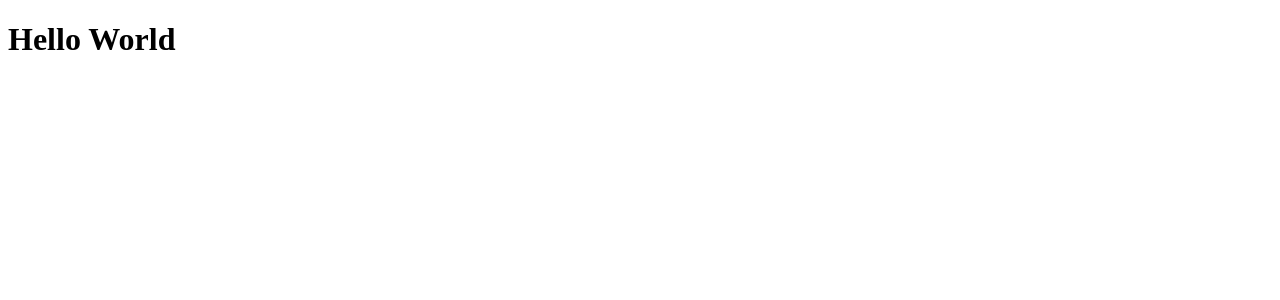
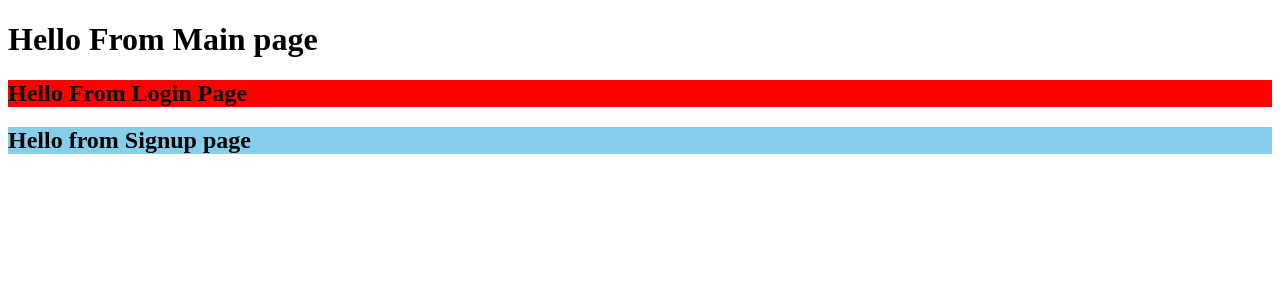
Before and after one commit to manuraj23/Angular, an Angular app: page / in a window 1280 px wide. Shown: the top 300 px of the page. Built offline with nearby package versions, Linux system fonts and the light colour scheme.

Commit message:
Components added

```diff
--- a/src/app/app.html
+++ b/src/app/app.html
@@ -1 +1,3 @@
-<h1>Hello World</h1>
+<h1>Hello From Main page</h1>
+<app-login></app-login>
+<app-signup></app-signup>
--- a/src/app/app.ts
+++ b/src/app/app.ts
@@ -1,9 +1,11 @@
 import { Component, signal } from '@angular/core';
 import { RouterOutlet } from '@angular/router';
+import { Login } from './login/login';
+import { Signup } from './signup/signup';
 
 @Component({
   selector: 'app-root',
-  imports: [RouterOutlet],
+  imports: [RouterOutlet, Login, Signup],
   templateUrl: './app.html',
   styleUrl: './app.css'
 })
--- /dev/null
+++ b/src/app/login/login.html
@@ -0,0 +1 @@
+<H2 style="background-color: red;" >Hello From Login Page</H2>
--- /dev/null
+++ b/src/app/signup/signup.html
@@ -0,0 +1 @@
+<H2 style="background-color: skyblue;" >Hello from Signup page</H2>
```
Also changed, not shown: src/app/login/login.ts (added, +11 -0 lines), src/app/signup/signup.ts (added, +11 -0 lines), src/app/login/login.css (added), src/app/signup/signup.css (added), 2 other files (tests, documents, lock files or other folders).
